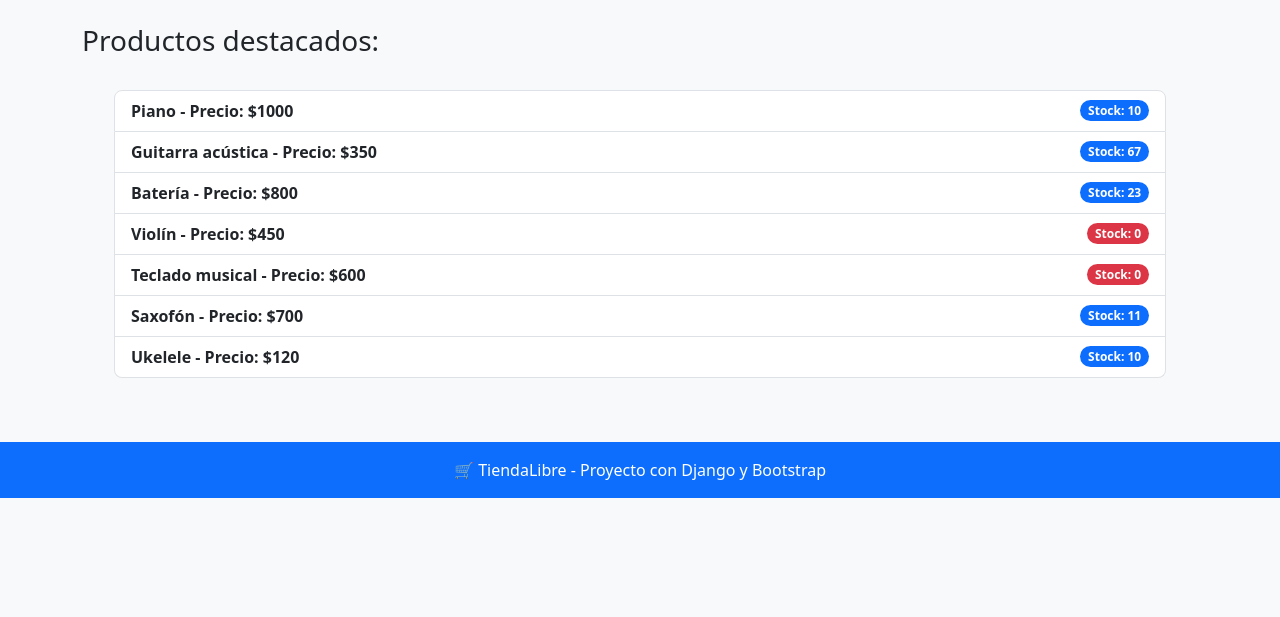
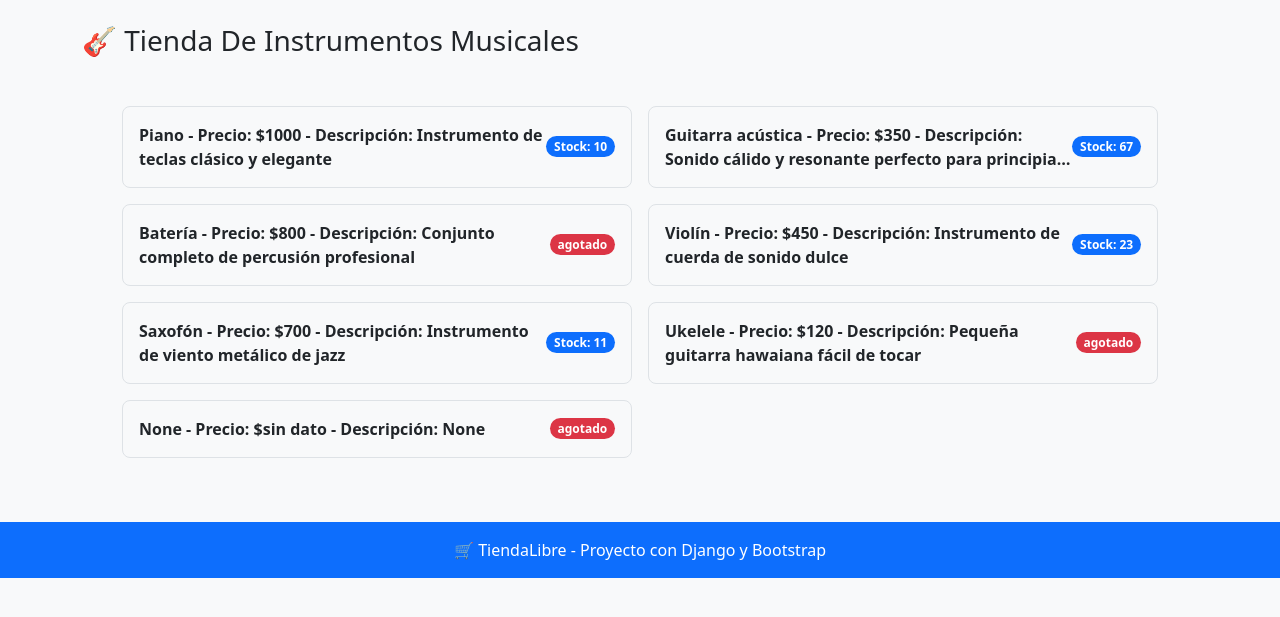
Before and after one commit to Villada-PG3/trabajo-practico-tienda-libre-bauty545, a Django app: page / in a window 1280 px wide. Shown: the part 56-673 px from the top of the page. Run offline with Django 5.2, Linux system fonts and the light colour scheme.

Commit message:
template dinámico con DTL en home.

```diff
--- a/Tiendalibre/templates/Tiendalibre/home.html
+++ b/Tiendalibre/templates/Tiendalibre/home.html
@@ -6,16 +6,25 @@ Inicio - TiendaLibre
 
 {% block content %}
     {% if usuario_logueado %}
-        <h3>Productos destacados:</h3>
-        <ul class="list-group fw-bold border-2 rounded-3 p-3 m-3">
+        <h3>{{ titulo|title }}</h3>
+        <ul class="row g-3 list-unstyled fw-bold p-3 m-3">
             {% for producto in productos_destacados %}
-                <li class="list-group-item d-flex justify-content-between align-items-center">
-                    {{ producto.nombre }} - Precio: ${{ producto.precio }}
-                    {% if producto.stock == 0 %}
-                        <span class="badge rounded-pill text-bg-danger">Stock: {{ producto.stock }}</span>
-                    {% else %}
-                        <span class="badge bg-primary rounded-pill">Stock: {{ producto.stock }}</span>
-                    {% endif %}
+                <li class="col-12 col-md-6">
+                    <div class="list-group-item border rounded-3 p-3 d-flex justify-content-between align-items-center h-100">
+                        <span>
+                            {{ producto.nombre|default:"sin dato" }} -
+                            Precio: ${{ producto.precio|default:"sin dato" }} -
+                            Descripción: {{ producto.descripcion|default:"sin dato"|truncatechars:50 }}
+                        </span>
+
+                        {% if producto.stock == 0 %}
+                            <span class="badge rounded-pill text-bg-danger">agotado</span>
+                        {% else %}
+                            <span class="badge bg-primary rounded-pill">
+                                Stock: {{ producto.stock|default:"sin dato" }}
+                            </span>
+                        {% endif %}
+                    </div>
                 </li>
             {% endfor %}
         </ul>
--- a/Tiendalibre/views.py
+++ b/Tiendalibre/views.py
@@ -5,17 +5,17 @@ def home(request):
     productos = Producto.objects.all()
 
     productos_destacados = [
-        {'nombre': 'Piano', 'precio': 1000, 'stock': 10},
-        {'nombre': 'Guitarra acústica', 'precio': 350, 'stock': 67},
-        {'nombre': 'Batería', 'precio': 800, 'stock': 23},
-        {'nombre': 'Violín', 'precio': 450, 'stock': 0},
-        {'nombre': 'Teclado musical', 'precio': 600, 'stock': 0},
-        {'nombre': 'Saxofón', 'precio': 700, 'stock': 11},
-        {'nombre': 'Ukelele', 'precio': 120, 'stock': 10},
+        {'nombre': 'Piano', 'precio': 1000, 'stock': 10, 'descripcion': 'Instrumento de teclas clásico y elegante'},
+        {'nombre': 'Guitarra acústica', 'precio': 350, 'stock': 67, 'descripcion': 'Sonido cálido y resonante perfecto para principiantes'},
+        {'nombre': 'Batería', 'precio': 800, 'stock': 0, 'descripcion': 'Conjunto completo de percusión profesional'},
+        {'nombre': 'Violín', 'precio': 450, 'stock': 23, 'descripcion': 'Instrumento de cuerda de sonido dulce'},
+        {'nombre': 'Saxofón', 'precio': 700, 'stock': 11, 'descripcion': 'Instrumento de viento metálico de jazz'},
+        {'nombre': 'Ukelele', 'precio': 120, 'stock': 0, 'descripcion': 'Pequeña guitarra hawaiana fácil de tocar'},
+        {'nombre': 'None', 'precio': None, 'stock': 0, 'descripcion': 'None'},
     ]
 
     context = {
-        'titulo': 'Tienda de instrumentos musicales',
+        'titulo': '🎸 Tienda de instrumentos musicales',
         'productos_destacados': productos_destacados,
         'usuario_logueado': True
     }
```
